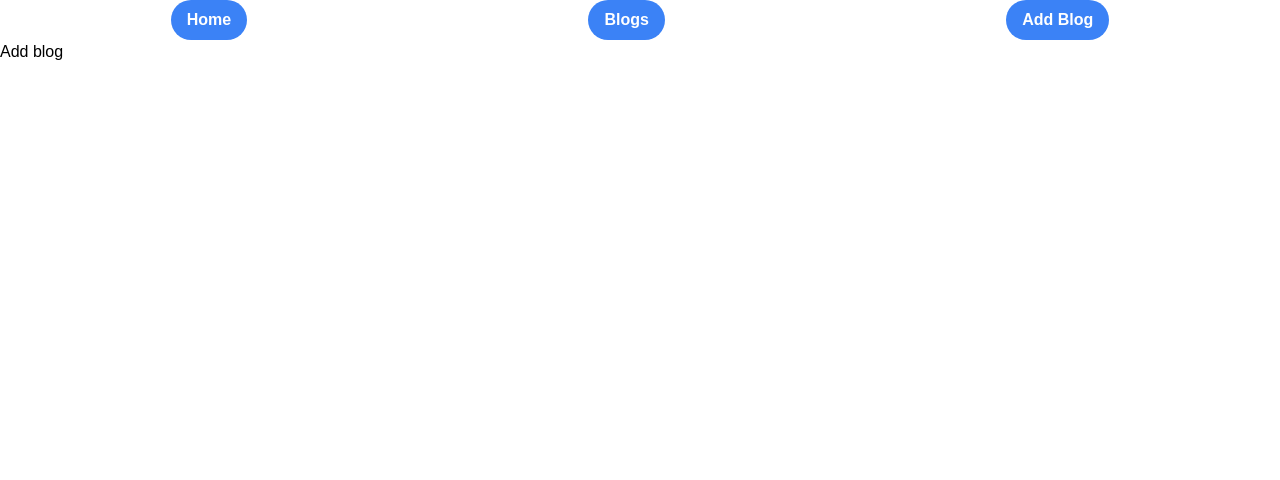
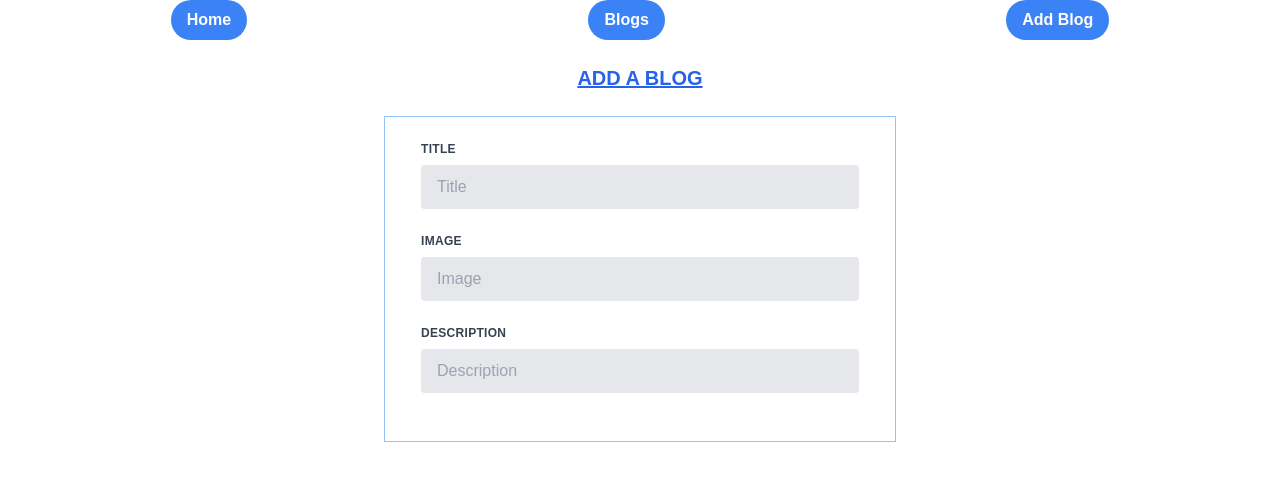
Before and after one commit to muhammad-jiku/jikmunn-blog, a Next.js app: page /blogs/add in a window 1280 px wide. Shown: the top 480 px of the page. Built offline with nearby package versions, Linux system fonts and the light colour scheme.

Commit message:
addblog component added to the page

```diff
--- a/app/blogs/add/page.jsx
+++ b/app/blogs/add/page.jsx
@@ -1,9 +1,13 @@
+import AddBlog from '@/components/Blogs/AddBlog';
 import React from 'react';
 
 const addBlog = () => {
   return (
     <div>
-      <h1>Add blog</h1>
+      <h1 className="text-center text-xl font-bold uppercase text-blue-600 underline my-6">
+        Add a blog
+      </h1>
+      <AddBlog />
     </div>
   );
 };
```
